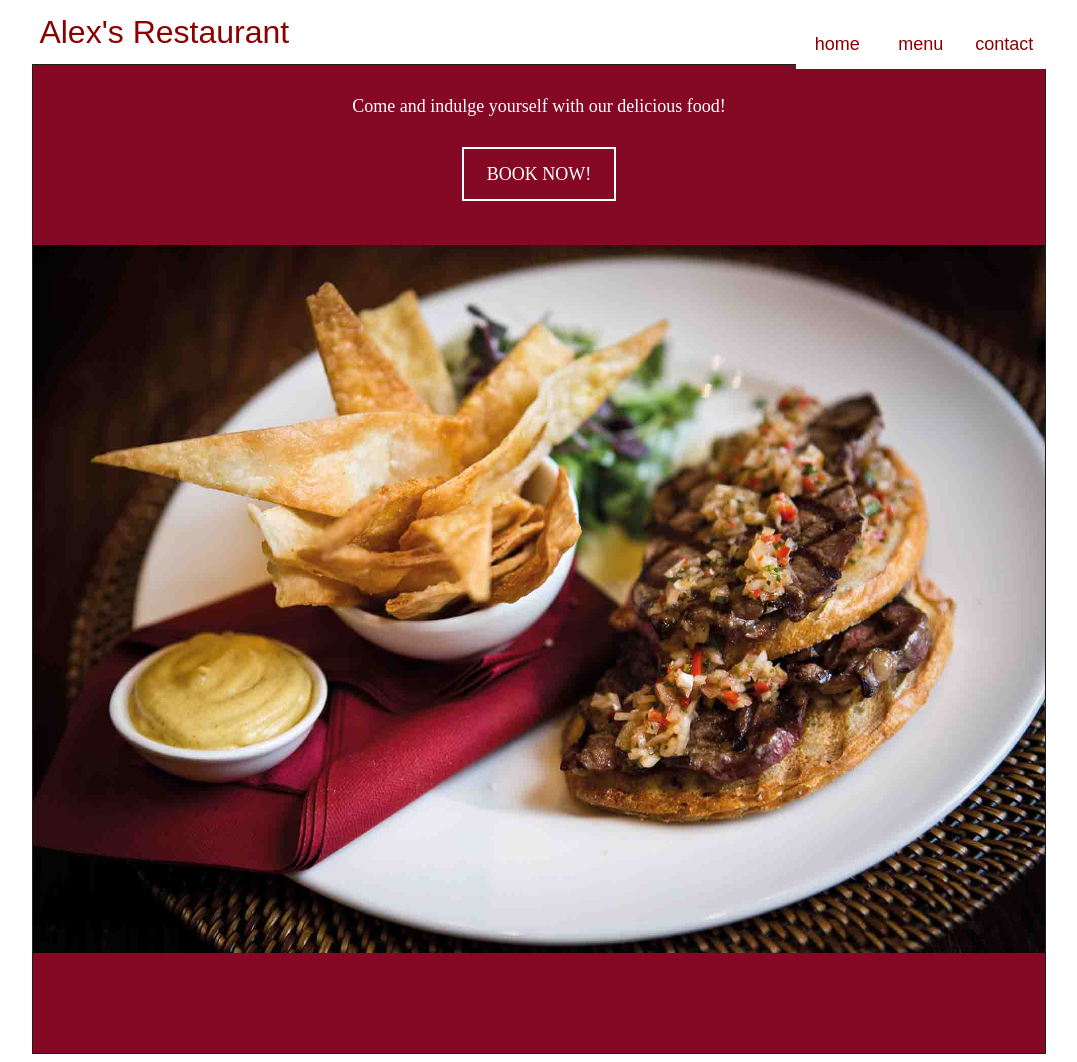
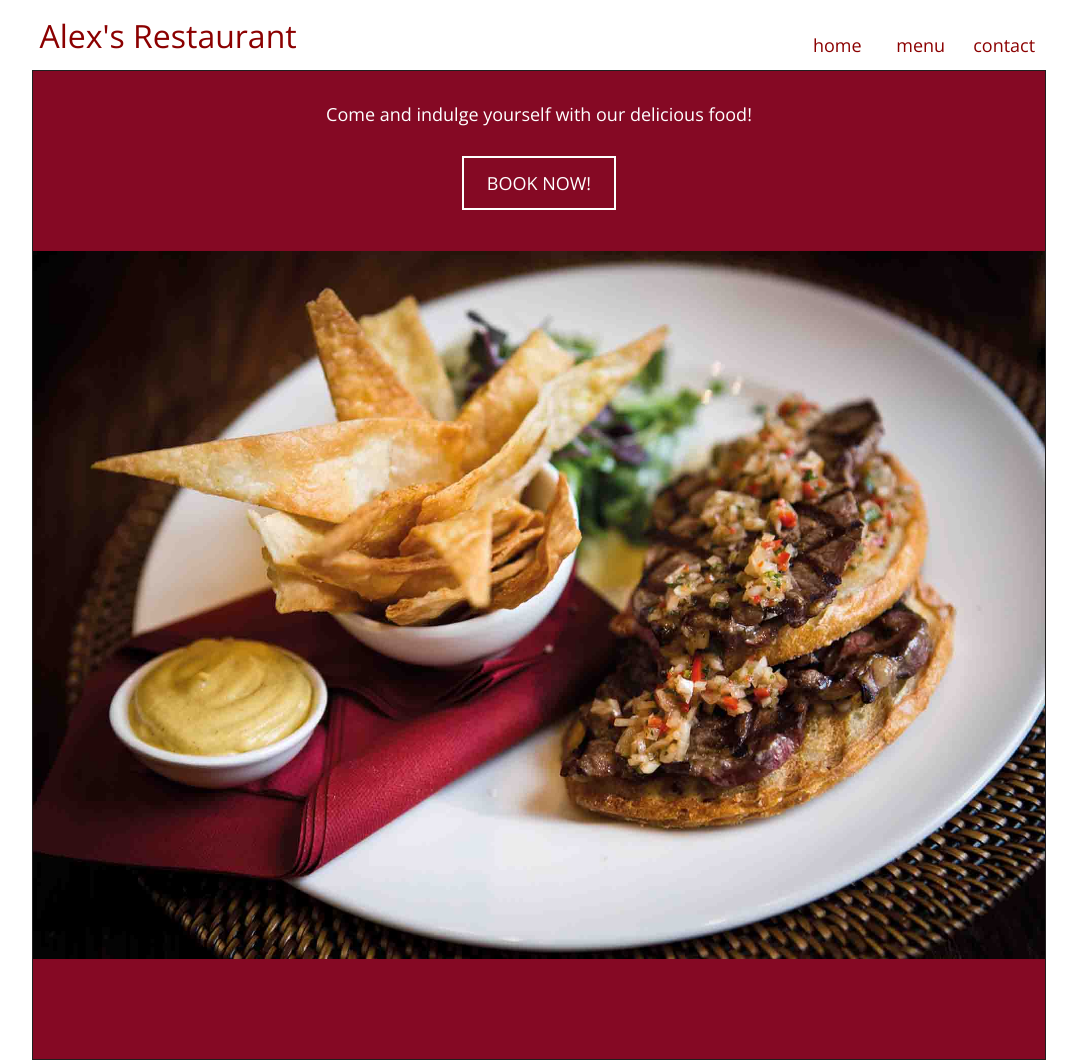
Before and after one commit to AlexErdei73/Restaurant_page, a website built with webpack: page dist/index.html in a window 1280 px wide. Shown: the whole page, without its empty margins (101-1178 px from the left). Built offline with nearby package versions, Linux system fonts and the light colour scheme.

Commit message:
add Open Sans google font

```diff
--- a/dist/index.html
+++ b/dist/index.html
@@ -3,14 +3,16 @@
     <head>
         <title>The Best Restaurant</title>
         <meta charset="UTF-8"/>
+        <link href="https://fonts.googleapis.com/css2?family=Open+Sans:wght@400;700&display=swap" rel="stylesheet">
         <style>
             body {
+                font-family: 'Open Sans', sans-serif;
                 background-color:white;
                 color: #2e2e2e;
             }
             button {
+                font-family: 'Open Sans', sans-serif;
                 border: none;
-                -moz-appearance: none;
                 background: white;
             }
         </style>
```
